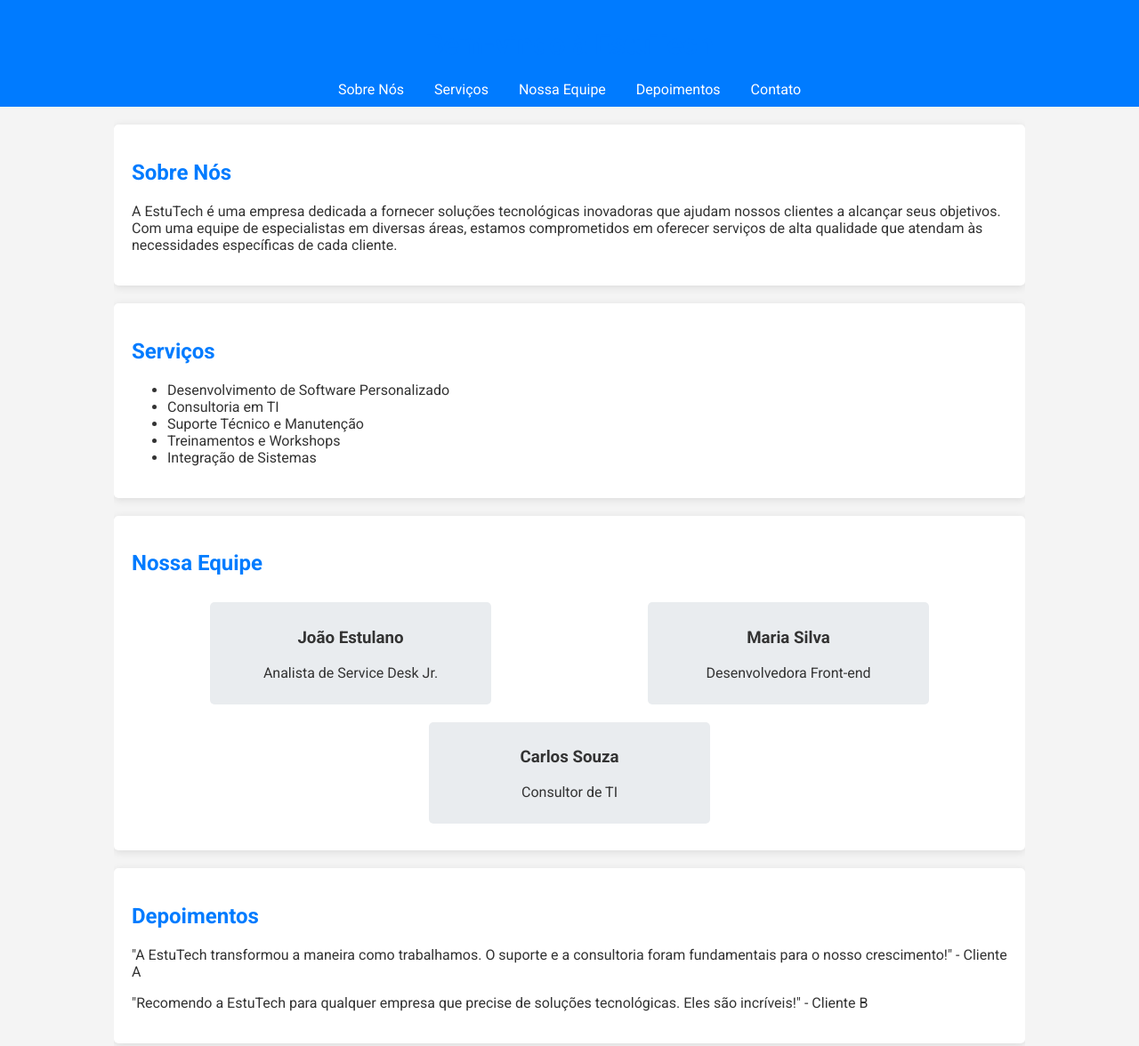
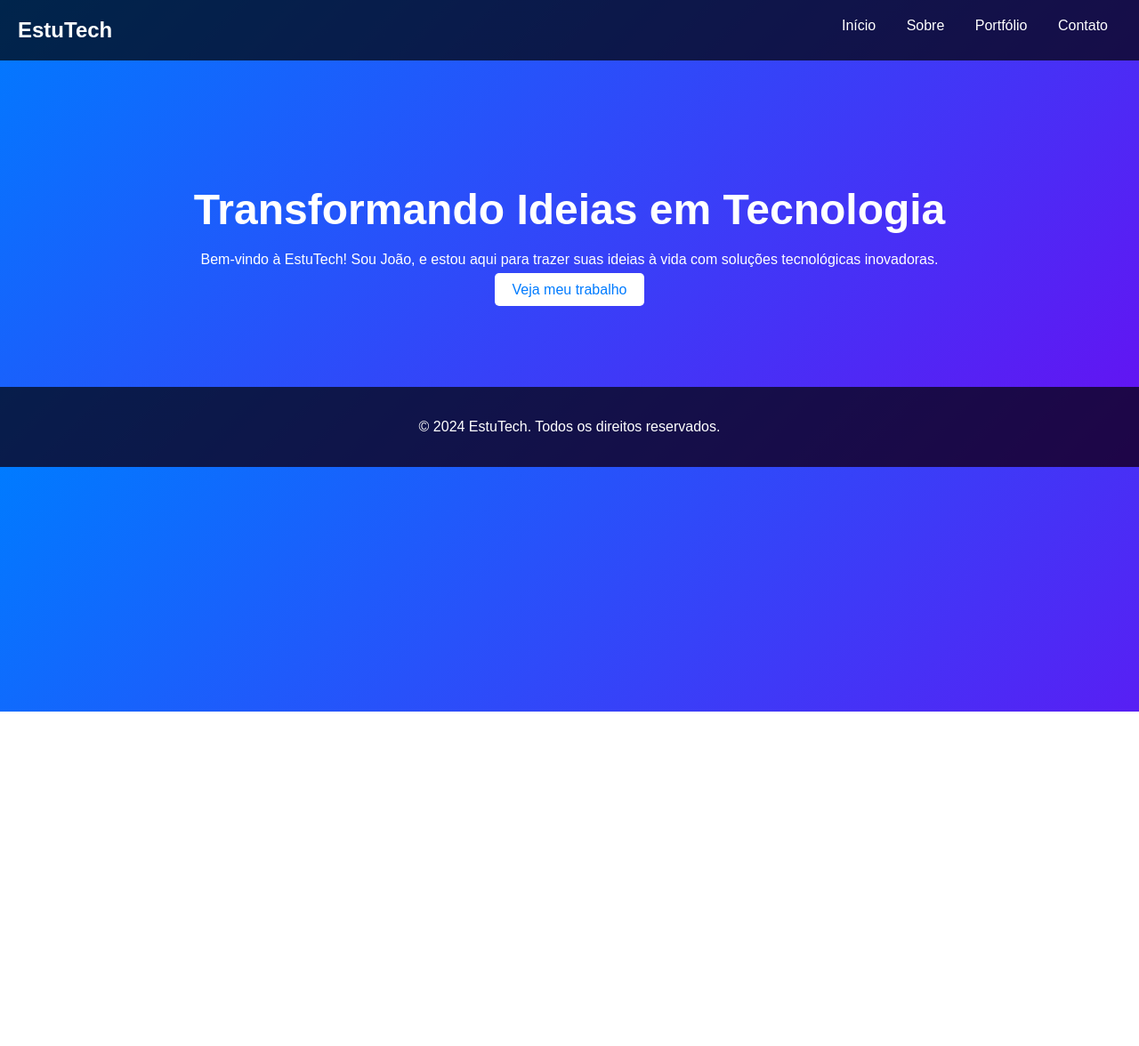
Before and after one commit to Thoudz/estutech.github.io, a plain HTML site: page index.html in a window 1280 px wide. Shown: the top 1176 px of the page at 89% size. After the commit the page ends 800 px from the top, so only its background shows below. Drawn offline with Linux system fonts and the light colour scheme.

Commit message:
Update index.html

```diff
--- a/index.html
+++ b/index.html
@@ -3,136 +3,29 @@
 <head>
     <meta charset="UTF-8">
     <meta name="viewport" content="width=device-width, initial-scale=1.0">
-    <title>EstuTech - Sua Empresa de Tecnologia</title>
-    <link href="https://fonts.googleapis.com/css2?family=Roboto:wght@300;400;700&display=swap" rel="stylesheet">
-    <style>
-        body {
-            font-family: 'Roboto', sans-serif;
-            margin: 0;
-            padding: 0;
-            background-color: #f4f4f4;
-            color: #333;
-        }
-        header {
-            background: #007bff;
-            color: #fff;
-            padding: 10px 20px;
-            text-align: center;
-        }
-        nav a {
-            margin: 0 15px;
-            color: #fff;
-            text-decoration: none;
-        }
-        .container {
-            width: 80%;
-            margin: auto;
-            overflow: hidden;
-        }
-        section {
-            padding: 20px;
-            margin: 20px 0;
-            background: #fff;
-            border-radius: 5px;
-            box-shadow: 0 2px 10px rgba(0, 0, 0, 0.1);
-        }
-        footer {
-            text-align: center;
-            padding: 10px 0;
-            background: #007bff;
-            color: #fff;
-            position: relative;
-            bottom: 0;
-            width: 100%;
-        }
-        h1, h2 {
-            color: #007bff;
-        }
-        .team {
-            display: flex;
-            justify-content: space-around;
-            flex-wrap: wrap;
-        }
-        .team-member {
-            background: #e9ecef;
-            padding: 10px;
-            border-radius: 5px;
-            margin: 10px;
-            width: 30%;
-            text-align: center;
-        }
-        @media (max-width: 768px) {
-            .team-member {
-                width: 80%;
-            }
-        }
-    </style>
+    <title>EstuTech - Transformando Ideias em Tecnologia</title>
+    <link rel="stylesheet" href="style.css">
+    <script src="script.js" defer></script>
 </head>
 <body>
-
     <header>
-    <h1>Bem-vindo à EstuTech</h1>
+        <div class="logo">EstuTech</div>
         <nav>
-        <a href="#about">Sobre Nós</a>
-        <a href="#services">Serviços</a>
-        <a href="#team">Nossa Equipe</a>
-        <a href="#testimonials">Depoimentos</a>
-        <a href="#contact">Contato</a>
+            <a href="#home">Início</a>
+            <a href="about.html">Sobre</a>
+            <a href="portfolio.html">Portfólio</a>
+            <a href="contact.html">Contato</a>
         </nav>
     </header>
 
-<div class="container">
-    <section id="about">
-        <h2>Sobre Nós</h2>
-        <p>A EstuTech é uma empresa dedicada a fornecer soluções tecnológicas inovadoras que ajudam nossos clientes a alcançar seus objetivos. Com uma equipe de especialistas em diversas áreas, estamos comprometidos em oferecer serviços de alta qualidade que atendam às necessidades específicas de cada cliente.</p>
+    <section id="home" class="hero">
+        <h1>Transformando Ideias em Tecnologia</h1>
+        <p>Bem-vindo à EstuTech! Sou João, e estou aqui para trazer suas ideias à vida com soluções tecnológicas inovadoras.</p>
+        <a href="portfolio.html" class="cta">Veja meu trabalho</a>
     </section>
-
-    <section id="services">
-        <h2>Serviços</h2>
-        <ul>
-            <li>Desenvolvimento de Software Personalizado</li>
-            <li>Consultoria em TI</li>
-            <li>Suporte Técnico e Manutenção</li>
-            <li>Treinamentos e Workshops</li>
-            <li>Integração de Sistemas</li>
-        </ul>
-    </section>
-
-    <section id="team">
-        <h2>Nossa Equipe</h2>
-        <div class="team">
-            <div class="team-member">
-                <h3>João Estulano</h3>
-                <p>Analista de Service Desk Jr.</p>
-            </div>
-            <div class="team-member">
-                <h3>Maria Silva</h3>
-                <p>Desenvolvedora Front-end</p>
-            </div>
-            <div class="team-member">
-                <h3>Carlos Souza</h3>
-                <p>Consultor de TI</p>
-            </div>
-        </div>
-    </section>
-
-    <section id="testimonials">
-        <h2>Depoimentos</h2>
-        <p>"A EstuTech transformou a maneira como trabalhamos. O suporte e a consultoria foram fundamentais para o nosso crescimento!" - Cliente A</p>
-        <p>"Recomendo a EstuTech para qualquer empresa que precise de soluções tecnológicas. Eles são incríveis!" - Cliente B</p>
-    </section>
-
-    <section id="contact">
-        <h2>Contato</h2>
-        <p>Entre em contato conosco para saber mais sobre nossos serviços.</p>
-        <p>Email: contato@estutech.com.br</p>
-        <p>Telefone: (12) 3456-7890</p>
-    </section>
-</div>
 
     <footer>
         <p>&copy; 2024 EstuTech. Todos os direitos reservados.</p>
     </footer>
-
 </body>
 </html>
```
Lines whose indentation alone changed are shown as unchanged.
